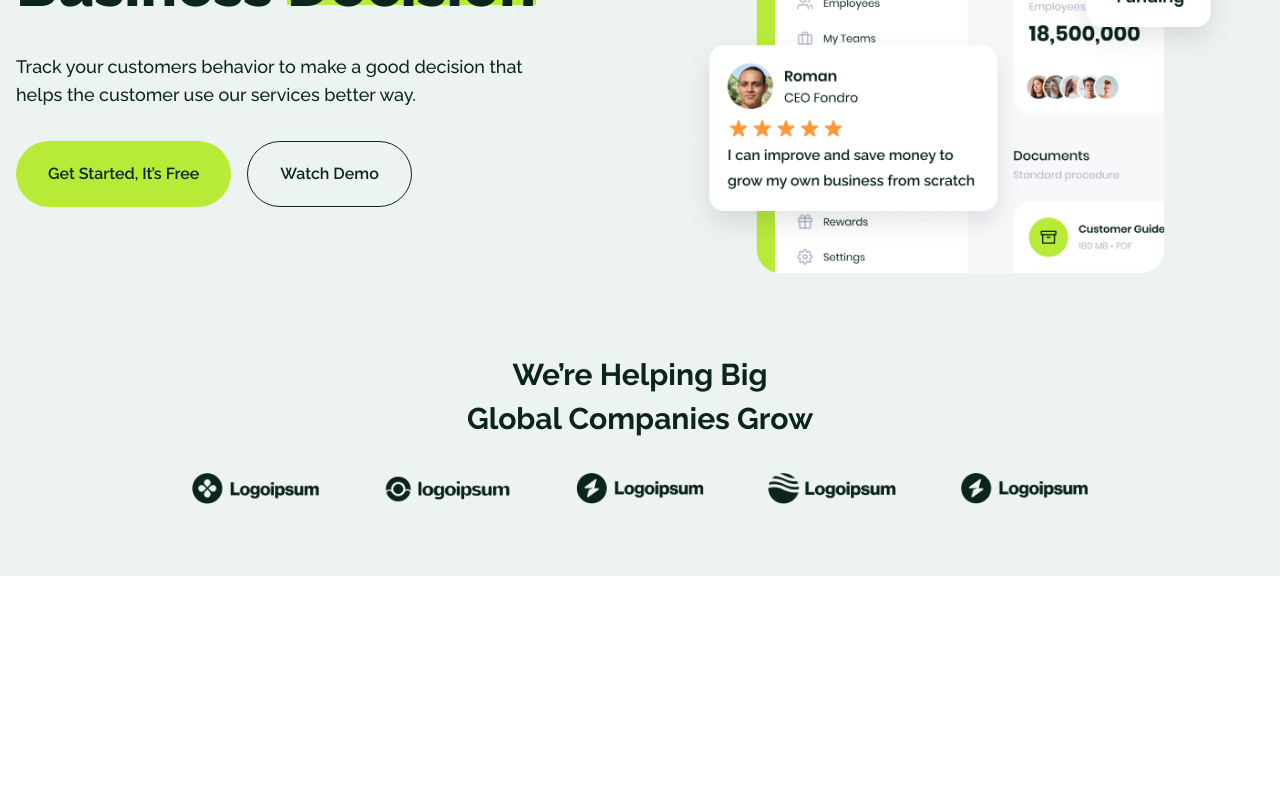
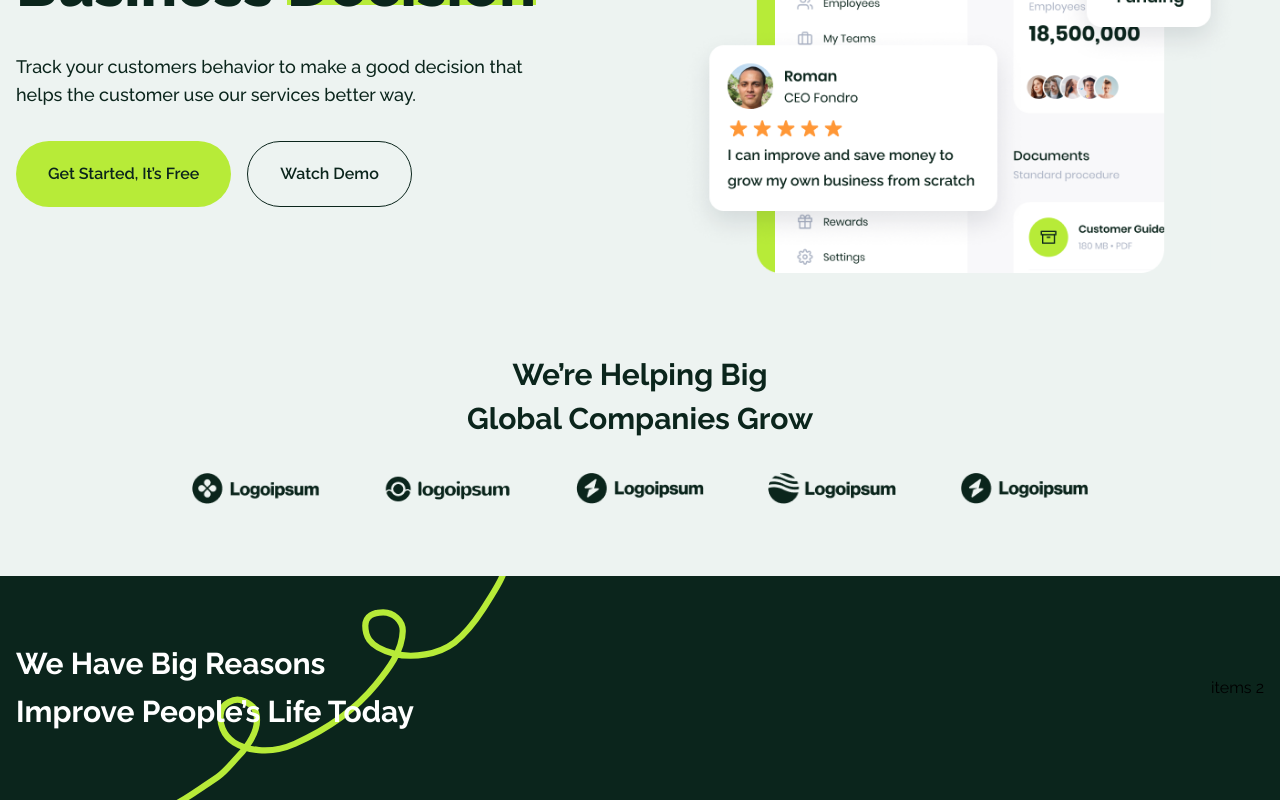
Before and after one commit to ervanervan/pasti-laris, a React (Vite) app: page / in a window 1280 px wide. Shown: the part 407-1207 px from the top of the page. Before the commit the page ends 983 px from the top, so only its background shows below. Built offline with nearby package versions, Linux system fonts and the light colour scheme; a web font is replaced by a local one.

Commit message:
update: finish stats left section

```diff
--- a/src/components/Stats.jsx
+++ b/src/components/Stats.jsx
@@ -1,5 +1,24 @@
 import React from "react";
+import vector1 from "../assets/vector1.svg";
 
 export default function Stats() {
-  return <div>Stats</div>;
+  return (
+    <section className="bg-green-1">
+      <div className="container mx-auto relative z-0">
+        <div className="flex items-center justify-between px-4 py-8 md:py-16 gap-8 relative z-10">
+          <div>
+            <h2 className="text-white-1 font-bold text-3xl leading-[3rem]">
+              We Have Big Reasons <br /> Improve People’s Life Today
+            </h2>
+          </div>
+          <div className="">items 2</div>
+        </div>
+        <img
+          src={vector1}
+          alt=""
+          className="absolute top-0 left-36 h-full -z-10"
+        />
+      </div>
+    </section>
+  );
 }
--- a/src/pages/Homepage.jsx
+++ b/src/pages/Homepage.jsx
@@ -1,12 +1,14 @@
 import React from "react";
 import Navbar from "../components/Navbar";
 import Hero from "../components/Hero";
+import Stats from "../components/Stats";
 
 const Homepage = () => {
   return (
     <>
       <Navbar />
       <Hero />
+      <Stats />
     </>
   );
 };
```
